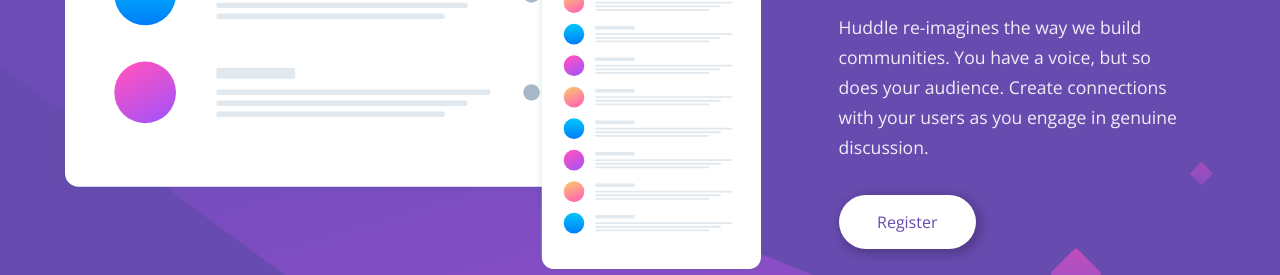
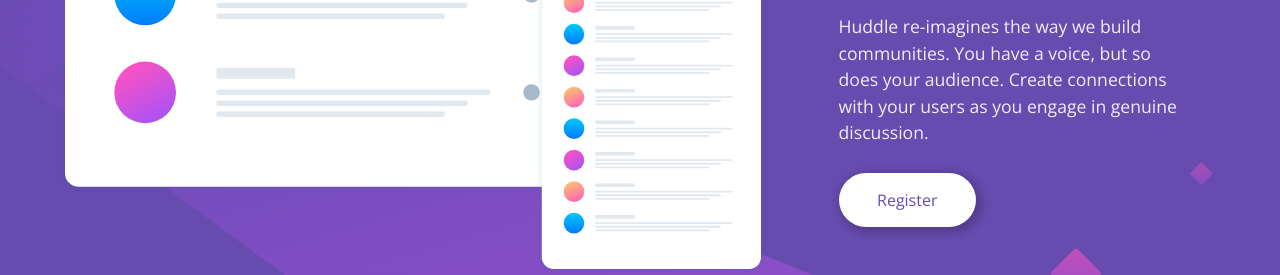
Before and after one commit to nico-leon-git/Huddle-landing-page-with-single-introductory-section, a plain HTML site: page index.html in a window 1280 px wide. Shown: the part 415-690 px from the top of the page. Drawn offline with nearby package versions, Linux system fonts and the light colour scheme.

Commit message:
Update styles.css

```diff
--- a/styles.css
+++ b/styles.css
@@ -55,8 +55,8 @@
 .copy__paragraph {
     color: rgba(255, 255, 255, 0.9);
     font-size: 1.1rem;
-    line-height: 1.7;
-    margin-bottom: 2rem;
+    line-height: 1.5;
+    margin-bottom: 1.7rem;
     padding-right: 1rem;
 }
 
```
